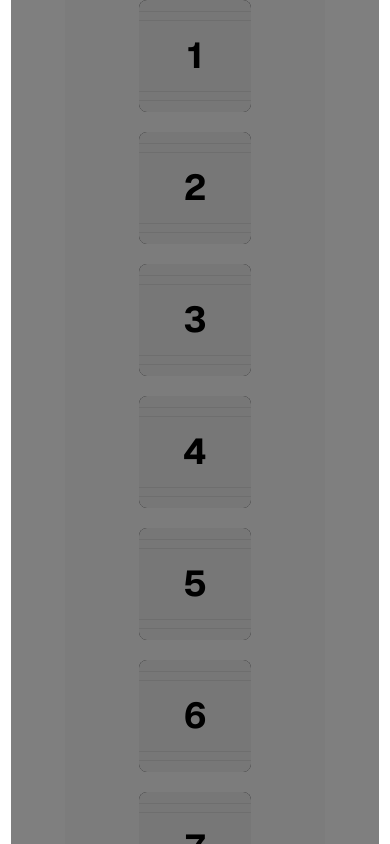
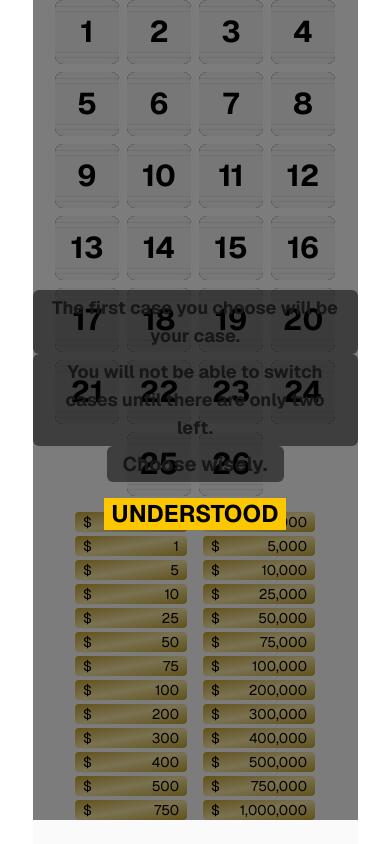
Before and after one commit to zsd7200/dond, a Next.js app: page / in a window 390 px wide. Shown: the top 844 px of the page. Built offline with nearby package versions, Linux system fonts and the light colour scheme.

Commit message:
mobile styles

```diff
--- a/app/page.tsx
+++ b/app/page.tsx
@@ -2,7 +2,7 @@ import GameBoard from "@/components/GameBoard";
 
 export default function Home() {
   return (
-    <div className="flex min-h-screen w-2/3 mx-auto items-center justify-center bg-zinc-50 font-sans dark:bg-black">
+    <div className="flex min-h-screen w-5/6 xl:w-2/3 mx-auto items-center justify-center bg-zinc-50 font-sans dark:bg-black">
       <GameBoard />
     </div>
   );
--- a/components/Case.tsx
+++ b/components/Case.tsx
@@ -20,13 +20,13 @@ export default function Case({ number, value, yourCase }: CaseProps) {
 
     return (
         <div
-            className="relative flex gap-x-3 h-28 w-28"
+            className="relative flex size-16 xl:size-28"
             onClick={hideButton}
         >
             <AnimatePresence>
                 { renderBtn &&
                     <motion.button
-                        className={`relative z-10 outer-case-bg text-black text-4xl font-bold
+                        className={`relative z-10 outer-case-bg text-black text-3xl xl:text-4xl font-bold
                         h-full w-full flex items-center justify-center rounded-lg hover:cursor-pointer ${number === yourCase ? 'brightness-75' : ''}`}
                         whileHover={{ scale: 1.1 }}
                         exit={{ opacity: 0 }}
@@ -36,7 +36,7 @@ export default function Case({ number, value, yourCase }: CaseProps) {
                 }
             </AnimatePresence>
             <div
-                className="absolute z-0 bg-zinc-900 text-white text-md font-bold
+                className="absolute z-0 bg-zinc-900 text-white text-[0.7rem] xl:text-md font-bold
                 h-full w-full flex items-center justify-center rounded-lg"
             >
                 <span className="bg-zinc-700 mx-2 w-full text-center rounded-lg">${formatValue(value)}</span>
--- a/components/GameBoard.tsx
+++ b/components/GameBoard.tsx
@@ -215,11 +215,9 @@ export default function GameBoard({ caseValues }: GameBoardProps) {
                 <div className="flex items-center gap-x-4 relative">
                     {winState &&
                         <div className="absolute z-50 size-full bg-black/50 flex items-center justify-center">
-                            <div>
-                                <span className="font-bold text-3xl bg-black/50 px-4 py-1 rounded-md pointer-events-none">
+                            <span className="font-bold text-center text-3xl bg-black/50 px-4 py-1 rounded-md pointer-events-none">
                                 You've won ${formatValue(offer)}!
                             </span>
-                            </div>
                         </div>
                     }
                     {blockPicking &&
@@ -247,14 +245,14 @@ export default function GameBoard({ caseValues }: GameBoardProps) {
                         {chooseMsg &&
                             <div className="absolute z-30 size-full bg-black/50 flex items-center justify-center">
                                     <motion.div
-                                        className="absolute z-50 size-full flex flex-col items-center justify-center"
+                                        className="absolute z-50 size-full flex flex-col items-center justify-center text-center"
                                         initial={{ scale: 0 }}
                                         animate={{ scale: 1 }}
                                         exit={{ scale: 0 }}
                                         >
-                                        <span className="font-bold text-2xl bg-black/50 px-4 py-1 rounded-md">The first case you choose will be your case.</span>
-                                        <span className="font-bold text-2xl bg-black/50 px-4 py-1 rounded-md">You will not be able to switch cases until there are only two left.</span>
-                                        <span className="font-bold text-3xl bg-black/50 px-4 py-1 rounded-md">Choose wisely.</span>
+                                        <span className="font-bold text-lg xl:text-2xl bg-black/50 px-4 py-1 rounded-md">The first case you choose will be your case.</span>
+                                        <span className="font-bold text-lg xl:text-2xl bg-black/50 px-4 py-1 rounded-md">You will not be able to switch cases until there are only two left.</span>
+                                        <span className="font-bold text-xl xl:text-3xl bg-black/50 px-4 py-1 rounded-md">Choose wisely.</span>
                                         <div className="mt-4 flex gap-x-2 font-bold text-2xl">
                                             <button
                                                 className="uppercase bg-yellow-400 text-black px-2 hover:cursor-pointer"
@@ -270,15 +268,15 @@ export default function GameBoard({ caseValues }: GameBoardProps) {
                         {swapMsg &&
                             <div className="absolute z-30 size-full bg-black/50 flex items-center justify-center">
                                     <motion.div
-                                        className="absolute z-50 size-full flex flex-col items-center justify-center"
+                                        className="absolute z-50 size-full flex flex-col items-center justify-center text-center"
                                         initial={{ scale: 0 }}
                                         animate={{ scale: 1 }}
                                         exit={{ scale: 0 }}
                                         >
-                                        <span className="font-bold text-2xl bg-black/50 px-4 py-1 rounded-md">Your case has been unlocked.</span>
-                                        <span className="font-bold text-2xl bg-black/50 px-4 py-1 rounded-md">You must now choose which case to open.</span>
-                                        <span className="font-bold text-2xl bg-black/50 px-4 py-1 rounded-md">The last case you open is your prize.</span>
-                                        <span className="font-bold text-3xl bg-black/50 px-4 py-1 rounded-md">Choose wisely.</span>
+                                        <span className="font-bold text-lg xl:text-2xl bg-black/50 px-4 py-1 rounded-md">Your case has been unlocked.</span>
+                                        <span className="font-bold text-lg xl:text-2xl bg-black/50 px-4 py-1 rounded-md">You must now choose which case to open.</span>
+                                        <span className="font-bold text-lg xl:text-2xl bg-black/50 px-4 py-1 rounded-md">The last case you open is your prize.</span>
+                                        <span className="font-bold text-xl xl:text-3xl bg-black/50 px-4 py-1 rounded-md">Choose wisely.</span>
                                         <div className="mt-4 flex gap-x-2 font-bold text-2xl">
                                             <button
                                                 className="uppercase bg-yellow-400 text-black px-2 hover:cursor-pointer"
@@ -317,15 +315,15 @@ export default function GameBoard({ caseValues }: GameBoardProps) {
                             </motion.div>
                         }
                     </AnimatePresence>
-
-                    <ul className="flex flex-col gap-y-1">
+                    <div className="flex flex-wrap xl:flex-nowrap xl:flex-row items-center justify-center gap-x-4 gap-y-4 relative">
+                        <ul className="flex flex-col gap-y-1 order-2 xl:order-1">
                             {leftValues.map(({ value, active }, i) => (
                                 <li
                                     key={'scoreboard-left-' + i}
                                     className={
                                         `scoreboard-bg pointer-events-none
                                         ${active ? 'text-black' : 'text-white brightness-50'}
-                                    w-28 px-2 flex justify-between rounded-sm`
+                                        w-28 text-sm xl:text-md px-2 flex justify-between rounded-sm`
                                     }
                                 >
                                     <span className="text-left">$</span>
@@ -333,21 +331,21 @@ export default function GameBoard({ caseValues }: GameBoardProps) {
                                 </li>
                             ))}
                         </ul>
-                    <ul className="flex flex-wrap gap-5 justify-center">
+                        <ul className="flex basis-full xl:basis-auto flex-wrap gap-2 xl:gap-5 justify-center order-1 xl:order-2">
                             {values.map((val, i) => (
                                 <li key={'case-' + i} onClick={() => { disableScoreboardValue(val, i + 1); }}>
                                     <Case number={i + 1} value={val} yourCase={yourCase} />
                                 </li>
                             ))}
                         </ul>
-                    <ul className="flex flex-col gap-y-1">
+                        <ul className="flex flex-col gap-y-1 order-3 xl:order-3">
                             {rightValues.map(({ value, active }, i) => (
                                 <li
                                     key={'scoreboard-right-' + i}
                                     className={
                                         `scoreboard-bg pointer-events-none
                                         ${active ? 'text-black' : 'text-white brightness-50'}
-                                    w-28 px-2 flex justify-between rounded-sm`
+                                        w-28 text-sm xl:text-md px-2 flex justify-between rounded-sm`
                                     }
                                 >
                                     <span className="text-left">$</span>
@@ -355,6 +353,7 @@ export default function GameBoard({ caseValues }: GameBoardProps) {
                                 </li>
                             ))}
                         </ul>
+                    </div>
                 </div>
                 <div className="mt-10 flex flex-col items-center">
                     <div className="pointer-events-none">
```
Lines whose indentation alone changed are shown as unchanged.
